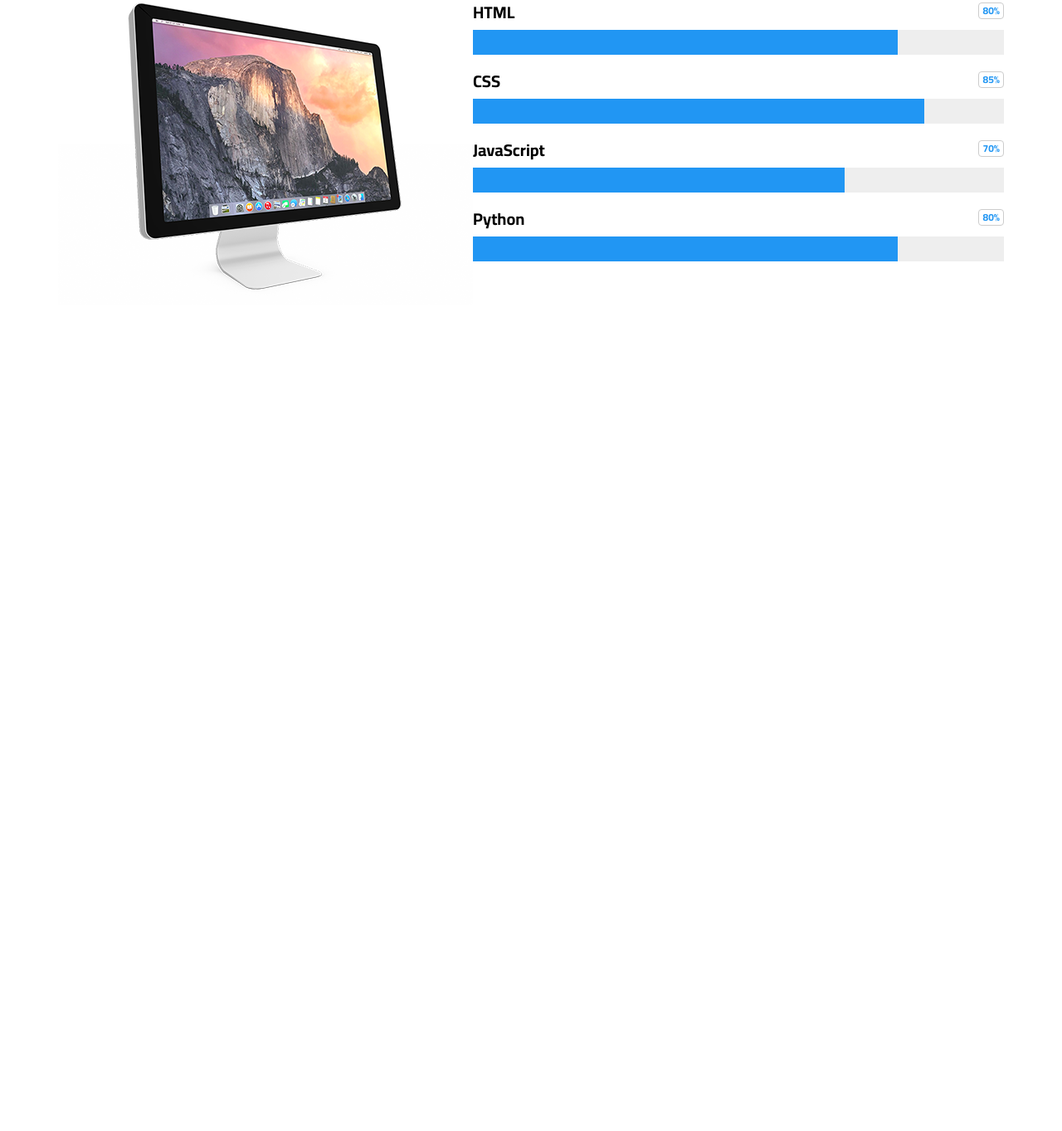
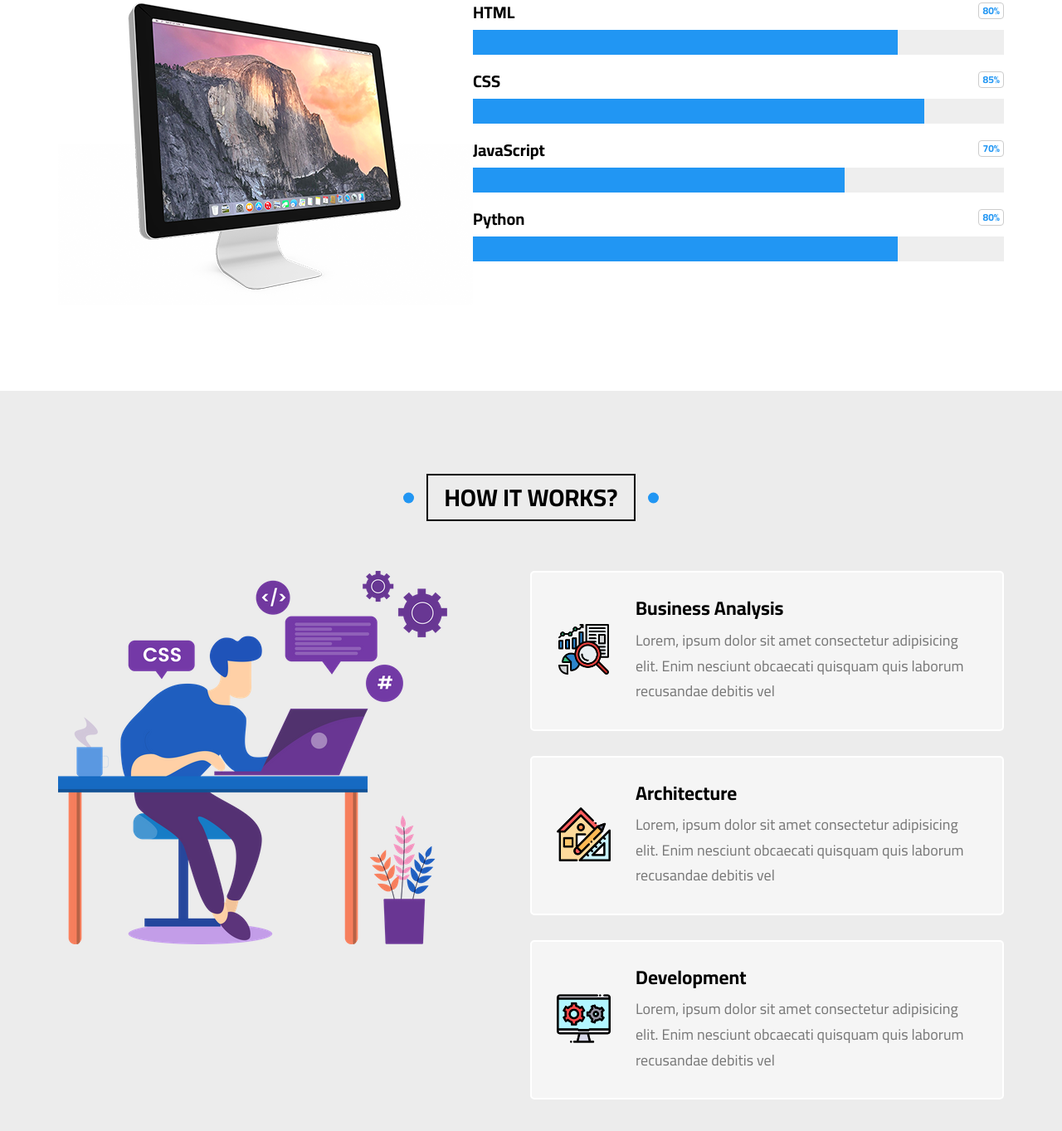
Before and after one commit to AhmadAbdelrazik/elzero-html-css-template-3, a plain HTML site: page index.html in a window 1280 px wide. Shown: the part 7582-8945 px from the top of the page at 83% size. Before the commit the page ends 8053 px from the top, so only its background shows below. Drawn offline with Linux system fonts and the light colour scheme.

Commit message:
Added Work Steps Section

```diff
--- a/css/style.css
+++ b/css/style.css
@@ -1046,9 +1046,96 @@ header .mega-menu .links li:hover::before {
 }
 
 /* End Skills */
+/* Start Work Steps */
+
+.work-steps {
+    padding: var(--section-padding) 0;
+    background-color: var(--secondary-color);
+}
+
+.work-steps .container {
+    display: flex;
+    gap: 100px;
+}
+
+@media (max-width: 991px) {
+    .work-steps .container {
+        flex-direction: column;
+        align-items: center;
+    }
+}
+
+.work-steps .steps {
+    flex: 1;
+}
+
+.work-steps .steps .step {
+    display: flex;
+    align-items: center;
+    margin-bottom: 30px;
+    padding: 30px;
+    background-color: #f5f5f5;
+    border: 2px solid white;
+    border-radius: 5px;
+    position: relative
+}
+
+@media (max-width: 767px) {
+    .work-steps .steps .step {
+        flex-direction: column;
+        text-align: center;
+    }
+}
+
+.work-steps .steps .step::before {
+    content: "";
+    position: absolute;
+    top: 50%;
+    left: 50%;
+    transform: translate(-50%, -50%);
+    width: 0%;
+    height: 0%;
+    background-color: #ededed;
+    transition: width var(--main-transition),
+        height var(--main-transition);
+}
+
+.work-steps .steps .step:hover::before {
+    width: 100%;
+    height: 100%;
+}
+
+.work-steps .steps .step img {
+    position: relative;
+    width: 65px;
+    margin-right: 30px;
+}
+
+@media (max-width: 767px) {
+    .work-steps .steps .step img {
+        margin: 0 0 20px;
+    }
+}
+
+.work-steps .steps .step .caption {
+    position: relative;
+}
+
+.work-steps .steps .step .caption h3 {
+    font-size: 23px;
+    margin-bottom: 10px;
+}
+
+.work-steps .steps .step .caption p {
+    font-size: 18px;
+    color: #777;
+    line-height: 1.7;
+}
+
+/* End Work Steps */
+
+
 /* Start Animations */
-
-/* End Animations */
 
 @keyframes up-and-down {
     from {
@@ -1108,3 +1195,5 @@ header .mega-menu .links li:hover::before {
         background-color: transparent
     }
 }
+
+/* End Animations */
--- a/index.html
+++ b/index.html
@@ -612,6 +612,54 @@
         </div>
     </div>
     <!-- End Skills -->
+    <!-- Start Work Steps -->
+    <div class="work-steps" id="work-steps">
+        <h2 class="section-heading">How It Works?</h2>
+        <div class="container">
+            <div class="image">
+                <img src="imgs/work-steps.png" alt="">
+            </div>
+            <div class="steps">
+                <div class="step">
+                    <div class="image">
+                        <img src="imgs/work-steps-1.png" alt="">
+                    </div>
+                    <div class="caption">
+                        <h3>Business Analysis</h3>
+                        <p>Lorem, ipsum dolor sit amet consectetur adipisicing elit. Enim nesciunt obcaecati quisquam
+                            quis laborum recusandae
+                            debitis vel
+                        </p>
+                    </div>
+                </div>
+                <div class="step">
+                    <div class="image">
+                        <img src="imgs/work-steps-2.png" alt="">
+                    </div>
+                    <div class="caption">
+                        <h3>Architecture</h3>
+                        <p>Lorem, ipsum dolor sit amet consectetur adipisicing elit. Enim nesciunt obcaecati quisquam
+                            quis laborum recusandae
+                            debitis vel
+                        </p>
+                    </div>
+                </div>
+                <div class="step">
+                    <div class="image">
+                        <img src="imgs/work-steps-3.png" alt="">
+                    </div>
+                    <div class="caption">
+                        <h3>Development</h3>
+                        <p>Lorem, ipsum dolor sit amet consectetur adipisicing elit. Enim nesciunt obcaecati quisquam
+                            quis laborum recusandae
+                            debitis vel
+                        </p>
+                    </div>
+                </div>
+            </div>
+        </div>
+    </div>
+    <!-- End Work Steps -->
 </body>
 
 </html>
```
